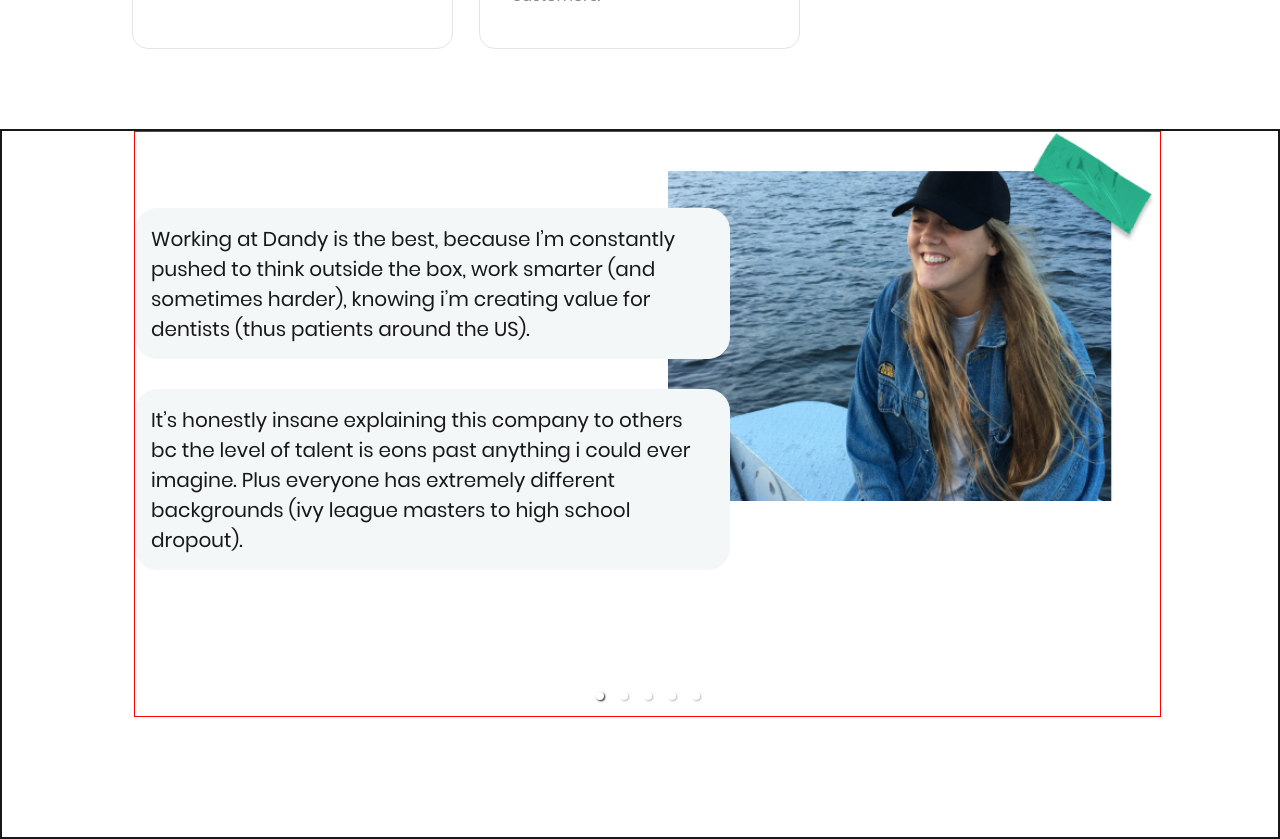
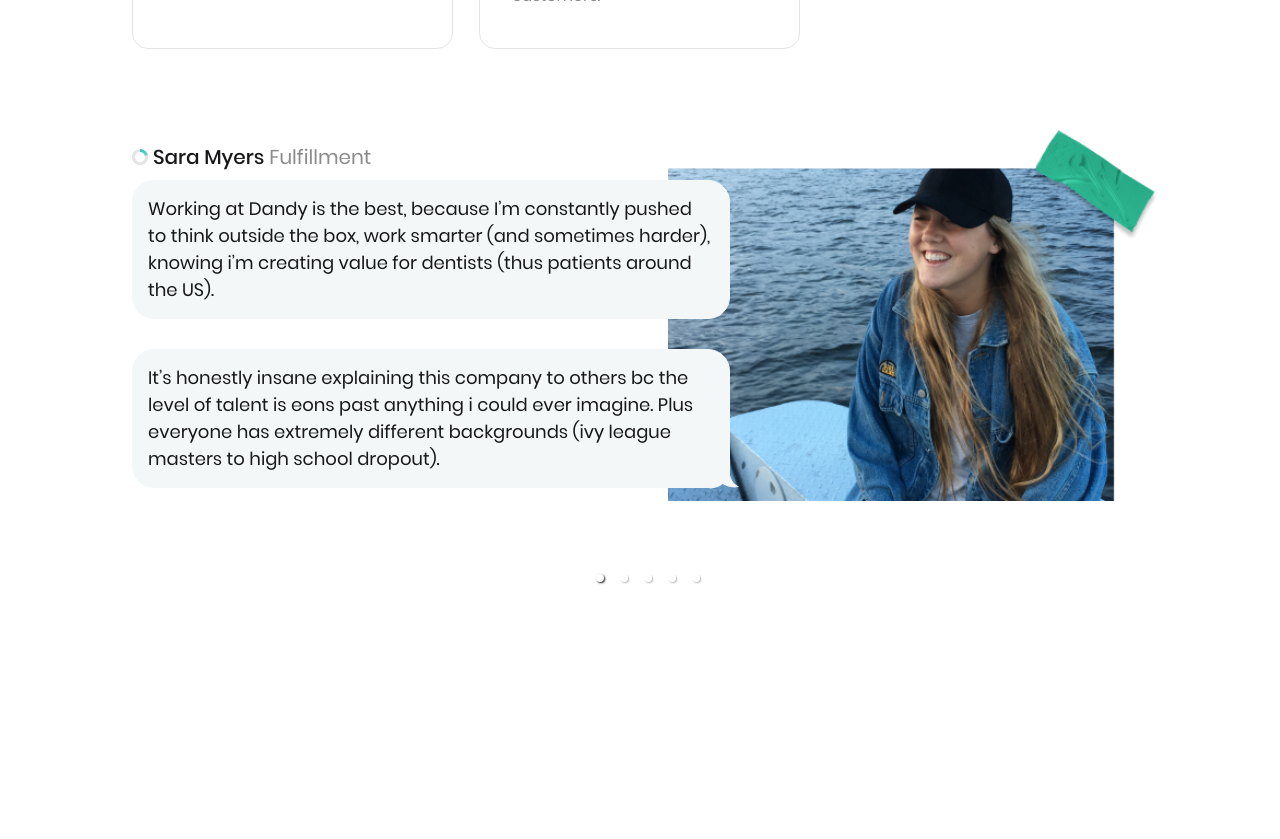
Before and after one commit to souadmaniani/Careers, a React (Create React App) app: page / in a window 1280 px wide. Shown: the part 3180-4019 px from the top of the page. After the commit the page ends 3899 px from the top, so only its background shows below. Built offline with nearby package versions, Linux system fonts and the light colour scheme.

Commit message:
workink on custom dots carousel

```diff
--- a/src/components/Employees/CardHeader.js
+++ b/src/components/Employees/CardHeader.js
@@ -15,7 +15,7 @@
         font-size: 20px;
     }
     img {
-        width: 16px;
+        width: 16px !important;
         height: 16px;
     }
 `
--- a/src/components/Employees/Employes.js
+++ b/src/components/Employees/Employes.js
@@ -8,47 +8,62 @@
 import { Container } from '../../GlobalStyles'
 
 const EmployesSection = styled.div`
-    border: 1px solid;
+    /* border: 1px solid; */
 `
 const NewContainer = styled(Container)`
     padding: 0px 117px 80px 132px;
-    border: 1px solid;
+    /* border: 1px solid; */
 `
 const EmployeContainer = styled.div`
     position: relative;
-    border: 1px solid red;
+    /* border: 1px solid red; */
+    display: flex;
+    align-items: center;
 `
 const LeftSide= styled.div`
     width: 58%;
     position: absolute;
     z-index: 2;
     text-align: start;
-    padding-top: 76px;
+    /* padding-top: 76px; */
 `
 const RightSide= styled.div`
     width: 48% !important;
-    min-height: 584px;
+    /* height: 584px; */
     margin-left: auto;
     & > img {
-        height: 100%;
+        height: 90%;
     }
 `
 const Cards = styled.div`
     display: flex;
     flex-direction: column;
     gap: 30px;
+    margin-top: 8px;
 `
+const CustomDot = ({ onMove, index, onClick, active }) => {
+    // onMove means if dragging or swiping in progress.
+    // active is provided by this lib for checking if the item is active or not.
+    return (
+      <li
+        className={active ? "active" : "inactive"}
+        onClick={() => onClick()}
+      >
+        {index + 1}
+      </li>
+    );
+  };
 
 const Employes = () => {
     return (
         <EmployesSection>
             <NewContainer>
-                <Carousel autoPlay={false}  showStatus={false} showArrows={false}>
+                <Carousel autoPlay={false}  showStatus={false} showArrows={false} customDot={<CustomDot />}>
                 {
                     EmployesData.map((item, index)=> { return (
                         <EmployeContainer key = {index}>
                             <LeftSide>
-                                {/* <CardHeader EmployeName={item.name} EmployeJob={item.job} /> */}
+                                <CardHeader EmployeName={item.name} EmployeJob={item.job} />
                                 <Cards>
                                     <SimpleCard yes={item.cards[0][0]} yes2={item.cards[0][1]} yes3={item.cards[0][2]} text={item.text1}>
                                         <p>{item.text1}</p>
@@ -65,7 +80,6 @@
                     )
                     })
                 }
-
                 </Carousel>
            </NewContainer>
         </EmployesSection>
--- a/src/components/Employees/EmployesItems.js
+++ b/src/components/Employees/EmployesItems.js
@@ -42,6 +42,6 @@
         img: taynan,
         text1: "Before I worked at Dandy, I didn't fully understand what a high performing organization really looked like. From my first day here, and for the last 9 months, I have been amazed at the dedication and excellence of my teammates. We constantly seek ways to improve ourselves and unblock each other, ensuring that we grow every day. I am a completely different engineer than I was when I joined, and I can say the same for everyone that has grown alongside me.",
         text2: "",
-        cards:[[""], ["yes2", "yes3"]],
+        cards:[["", "yes2", "yes3"], [""]],
     },
 ]
--- a/src/components/Employees/SimpleCard.js
+++ b/src/components/Employees/SimpleCard.js
@@ -11,37 +11,37 @@
   border-radius: 22px;
   width: 100%;
   & > p {
-      font-size: 20px;
+      font-size: 18px;
   }
   & > img:first-child {
     visibility: ${({yes}) => yes ? `visible` : `hidden`};
     position: absolute;
     right: -11px;
     bottom: -2px;
-    background-color: red;
+    width: auto !important;
   }
   & > img:nth-child(2) {
     visibility: ${({yes2}) => yes2 ? `visible` : `hidden`};
     position: absolute;
     left: 0px;
-    bottom: -22px;
-    background-color: red;
+    bottom: -13px;
+    width: auto !important;
   }
   & > img:nth-child(3) {
     visibility: ${({yes3}) => yes3 ? `visible` : `hidden`};
     position: absolute;
     right: -11px;
-    bottom: -23px;
-    background-color: red;
+    bottom: -13px;
+    width: auto !important;
   }
 `
 const SimpleCard = ({children, yes, yes2, yes3, text}) => {
   console.log(yes, yes2, yes3);
     return (
         <SimpleCardContainer  yes={yes} yes2={yes2} yes3={yes3} text={text}>
-            {/* <img src={Union} alt="" />
+            <img src={Union} alt="" />
             <img src={Union2} alt="" />
-            <img src={Union} alt="" /> */}
+            <img src={Union} alt="" />
             {children}
         </SimpleCardContainer>
     )
```
Also changed, not shown: src/components/Employees/Button.js (added, +26 -0 lines).
